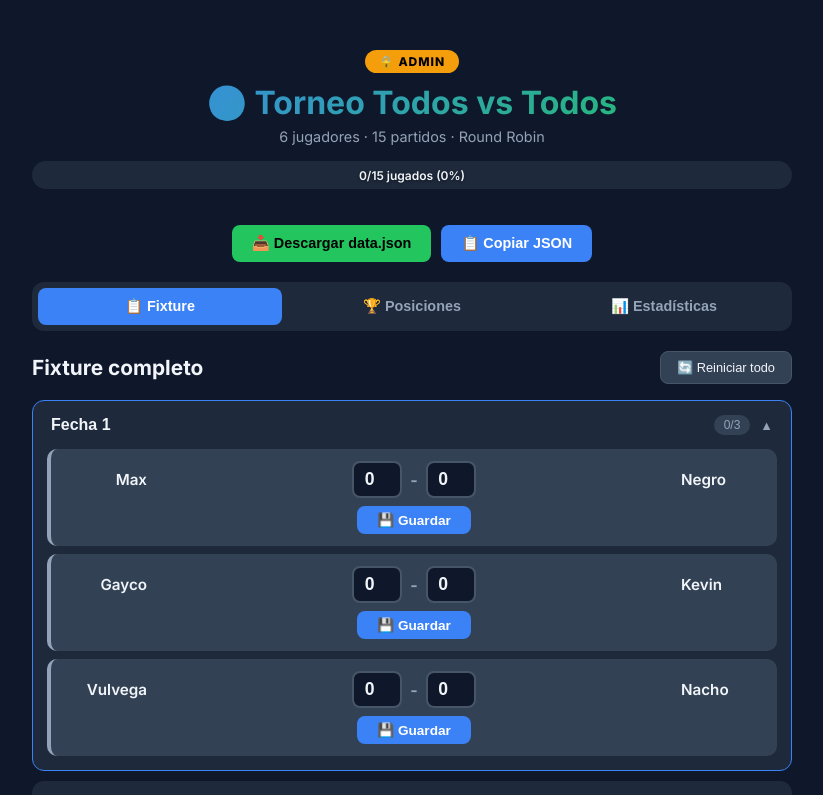
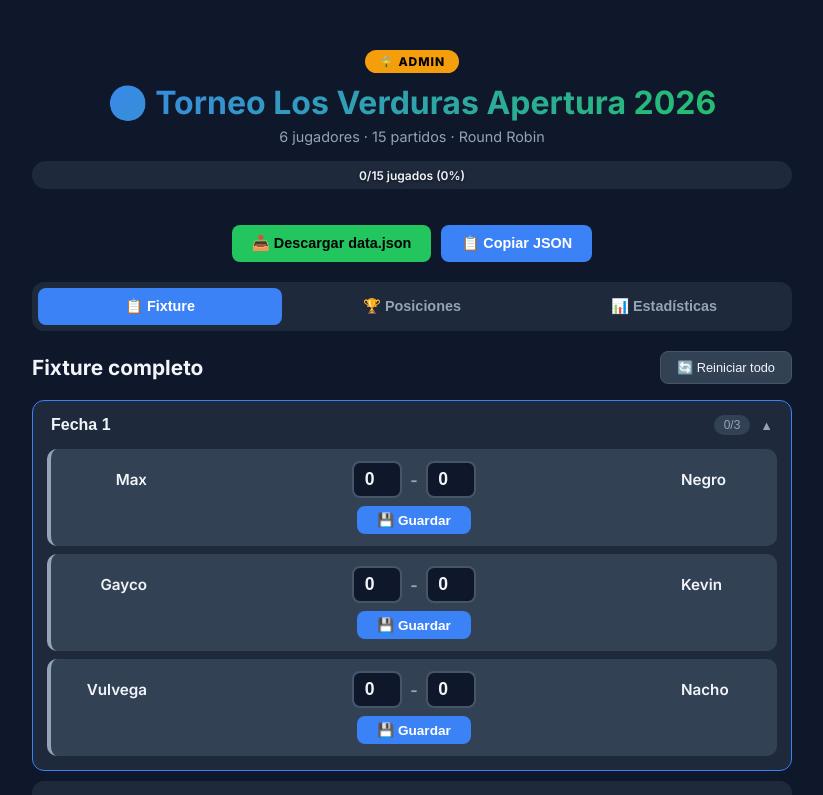
Before and after one commit to maxicopp/fixture-verdura, a Next.js app: page /verdura-admin in a window 1280 px wide. Shown: the top 795 px of the page, without its empty margins (228-1051 px from the left). Built offline with nearby package versions, Linux system fonts and the light colour scheme.

Commit message:
Cambio titulo

```diff
--- a/app/page.jsx
+++ b/app/page.jsx
@@ -34,7 +34,7 @@ export default function Home() {
   return (
     <div className="app">
       <header className="header">
-        <h1>⚽ Torneo Todos vs Todos</h1>
+        <h1>⚽ Torneo Los Verduras Apertura 2026</h1>
         <p className="subtitle">{players.length} jugadores · {totalMatches} partidos · Round Robin</p>
         <div className="progress-bar">
           <div className="progress-fill" style={{ width: `${progress}%` }} />
--- a/app/verdura-admin/page.jsx
+++ b/app/verdura-admin/page.jsx
@@ -88,7 +88,7 @@ export default function AdminPage() {
     <div className="app">
       <header className="header">
         <div className="admin-badge">🔒 ADMIN</div>
-        <h1>⚽ Torneo Todos vs Todos</h1>
+        <h1>⚽ Torneo Los Verduras Apertura 2026</h1>
         <p className="subtitle">{players.length} jugadores · {totalMatches} partidos · Round Robin</p>
         <div className="progress-bar">
           <div className="progress-fill" style={{ width: `${progress}%` }} />
```
